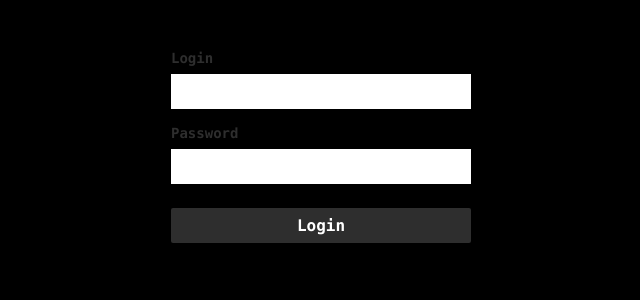
After one commit to d0mitorii/passwordmanager, a Flask app: page /login in a window 1280 px wide. The commit adds this page. Shown: the top 300 px of the page, without its empty margins (319-959 px from the left). Run offline with Flask 2, Linux system fonts and the light colour scheme; parts of the project's set-up code (start-up, migrations or seed data) failed here and were passed over; some libraries are stand-ins or nearby versions.

Commit message:
login page

```diff
--- a/app/database.py
+++ b/app/database.py
@@ -2,4 +2,5 @@ from flask_sqlalchemy import SQLAlchemy
 from app import app
 
 app.config['SQLALCHEMY_DATABASE_URI'] = 'sqlite:///database.db'
+app.config['SQLALCHEMY_TRACK_MODIFICATIONS'] = False
 db = SQLAlchemy(app)
--- a/app/forms.py
+++ b/app/forms.py
@@ -9,3 +9,8 @@ class AddPasswordForm(FlaskForm):
     login = StringField("Login:")
     password = PasswordField("Password", validators=[DataRequired()])
     add_submit = SubmitField("Add")
+
+class Login(FlaskForm):
+    login = StringField("Login", validators=[DataRequired()])
+    password = PasswordField("Password", validators=[DataRequired()])
+    login_submit = SubmitField("Login")
--- a/app/routes.py
+++ b/app/routes.py
@@ -1,10 +1,19 @@
+from operator import methodcaller
 from flask import request, redirect, url_for, render_template
+from wtforms import form
 from wtforms.validators import Email
 
 from app import app
 from app.models import PasswordManager
 from app.database import db
-from app.forms import AddPasswordForm
+from app.forms import AddPasswordForm, Login
+
+@app.route("/login", methods=['POST', 'GET'])
+def login():
+    formLogin = Login();
+    if formLogin.validate_on_submit():
+        return redirect('/')
+    return render_template('login.html', form=formLogin)
 
 
 @app.route("/", methods=['POST', 'GET'])
--- a/app/static/css/main.css
+++ b/app/static/css/main.css
@@ -29,7 +29,7 @@ td:last-child {
     text-align: end;
 }
 
-.btn, #add_submit {
+.btn {
     background-color: rgb(46, 46, 46);
     border: none;
     color: white;
@@ -42,11 +42,11 @@ td:last-child {
     text-decoration: none;
 }
 
-#add_submit {
+.btn-submit {
     font-size: 16px;
 }
 
-.btn:hover, #add_submit:hover {
+.btn:hover, .btn-submit:hover {
     background-color: white;
     color: rgb(46, 46, 46);
 }
@@ -70,13 +70,27 @@ form {
         width: 100%;
     }
 
-    .form_control {
-        margin-bottom: 16px;
-    }
-
     .btn-submit {
         margin-top: 24px;
     }
+}
+
+.login-form {
+    max-width: 300px;
+    display: block;
+    margin: 50px auto;
+}
+
+.login-form input {
+    width: 100%;
+}
+
+.login-form .form_control {
+    margin-bottom: 16px;
+}
+
+.login-form .btn-submit {
+    margin-top: 24px;
 }
 
 input {
--- a/app/templates/index.html
+++ b/app/templates/index.html
@@ -8,7 +8,6 @@
 <div class="container">
 
     <form action="/" method="post">
-
         {{ form.hidden_tag() }}
 
         <div class="form_control">
@@ -31,7 +30,7 @@
             {{ form.password() }}
         </div>
 
-        {{ form.add_submit() }}
+        {{ form.add_submit(class='btn btn-submit') }}
     </form>
 
     <table>
--- /dev/null
+++ b/app/templates/login.html
@@ -0,0 +1,27 @@
+{% extends 'base.html' %}
+
+{% block head %}
+<title>Login</title>
+{% endblock %}
+
+{% block body %}
+
+<div class="container">
+
+    <form action="/" method="post" class="login-form">
+        {{ form.hidden_tag() }}
+
+        <div class="form_control">
+            {{ form.login.label() }}
+            {{ form.login() }}
+        </div>
+        <div class="form_control">
+            {{ form.password.label() }}
+            {{ form.password() }}
+        </div>
+
+        {{ form.login_submit(class='btn btn-submit') }}
+    </form>
+
+</div>
+{% endblock %}
```
Also changed, not shown: app/database.db, app/static/img/icons/account.svg (added), app/static/img/icons/close.svg (added), app/static/img/icons/delete.svg (added), app/static/img/icons/edit.svg (added), app/static/img/icons/file-copy.svg (added).
